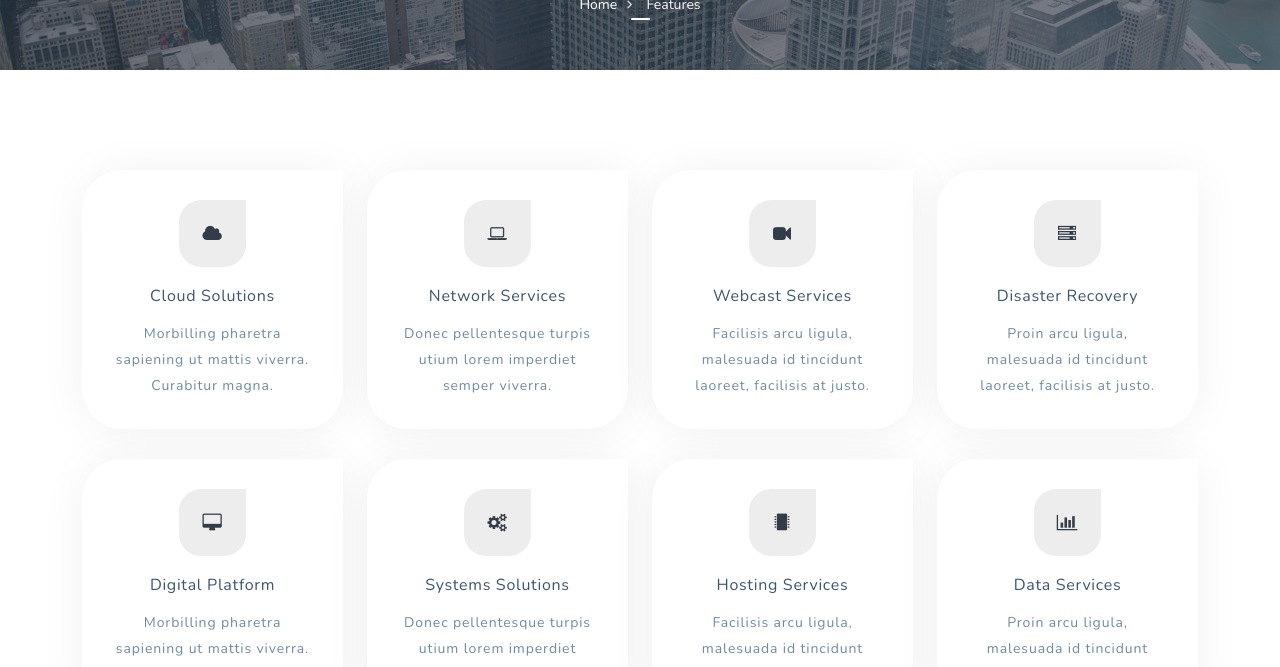
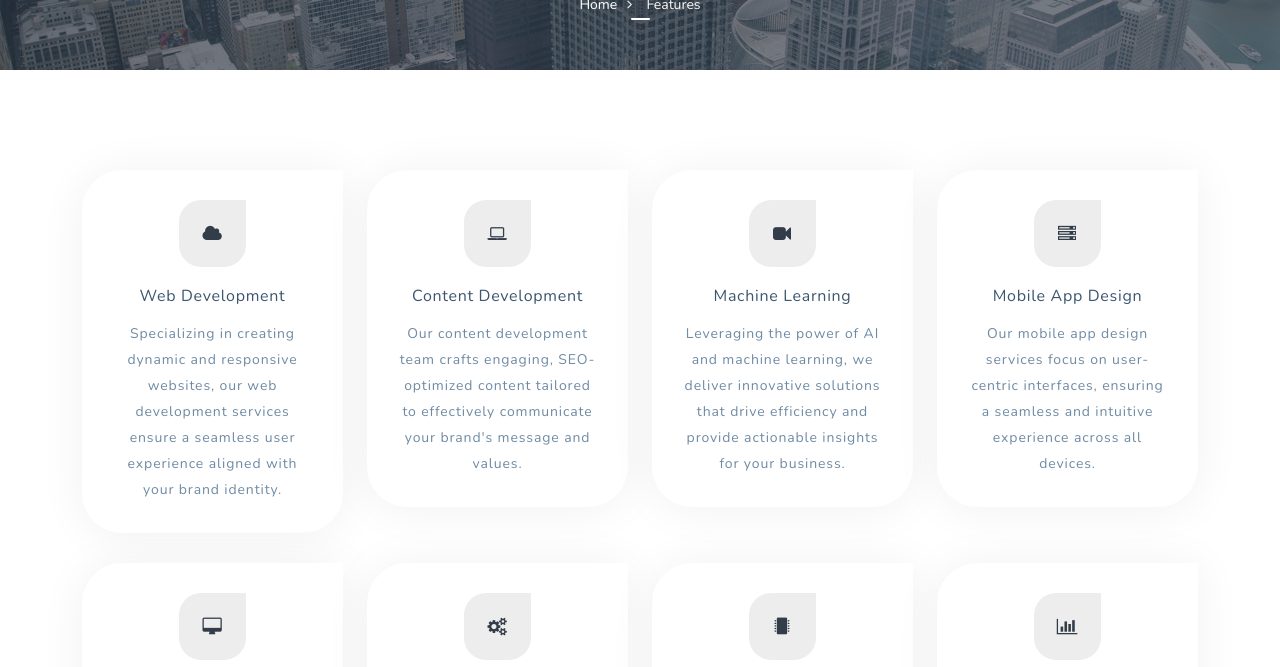
Before and after one commit to syedzainqadri/saksys, a plain HTML site: page services.html in a window 1280 px wide. Shown: the part 280-947 px from the top of the page. Drawn offline with nearby package versions, Linux system fonts and the light colour scheme.

Commit message:
Services Page Done

```diff
--- a/services.html
+++ b/services.html
@@ -117,8 +117,8 @@
 							<div class="icon">
 								<i class="fa fa-cloud"></i>
 							</div>
-							<h5 class="features-title">Cloud Solutions</h5>
-							<p>Morbilling pharetra sapiening ut mattis viverra. Curabitur magna.</p>
+							<h5 class="features-title">Web Development</h5>
+							<p> Specializing in creating dynamic and responsive websites, our web development services ensure a seamless user experience aligned with your brand identity.</p>
 						</a>
 					</div>
 					<!-- ***** Features Small Item End ***** -->
@@ -129,8 +129,8 @@
 							<div class="icon">
 								<i class="fa fa-laptop"></i>
 							</div>
-							<h5 class="features-title">Network Services</h5>
-							<p>Donec pellentesque turpis utium lorem imperdiet semper viverra.</p>
+							<h5 class="features-title">Content Development</h5>
+							<p>Our content development team crafts engaging, SEO-optimized content tailored to effectively communicate your brand's message and values.</p>
 						</a>
 					</div>
 					<!-- ***** Features Small Item End ***** -->
@@ -141,8 +141,8 @@
 							<div class="icon">
 								<i class="fa fa-video-camera"></i>
 							</div>
-							<h5 class="features-title">Webcast Services</h5>
-							<p>Facilisis arcu ligula, malesuada id tincidunt laoreet, facilisis at justo.</p>
+							<h5 class="features-title">Machine Learning</h5>
+							<p>Leveraging the power of AI and machine learning, we deliver innovative solutions that drive efficiency and provide actionable insights for your business.</p>
 						</a>
 					</div>
 					<!-- ***** Features Small Item End ***** -->
@@ -153,8 +153,8 @@
 							<div class="icon">
 								<i class="fa fa-server"></i>
 							</div>
-							<h5 class="features-title">Disaster Recovery</h5>
-							<p>Proin arcu ligula, malesuada id tincidunt laoreet, facilisis at justo.</p>
+							<h5 class="features-title">Mobile App Design</h5>
+							<p>Our mobile app design services focus on user-centric interfaces, ensuring a seamless and intuitive experience across all devices.</p>
 						</a>
 					</div>
 					<!-- ***** Features Small Item End ***** -->
@@ -165,8 +165,8 @@
 							<div class="icon">
 								<i class="fa fa-desktop"></i>
 							</div>
-							<h5 class="features-title">Digital Platform</h5>
-							<p>Morbilling pharetra sapiening ut mattis viverra. Curabitur magna.</p>
+							<h5 class="features-title">Data Analytics</h5>
+							<p>We transform data into strategic assets with our data analytics services, providing comprehensive insights to inform your business decisions.</p>
 						</a>
 					</div>
 					<!-- ***** Features Small Item End ***** -->
@@ -177,8 +177,8 @@
 							<div class="icon">
 								<i class="fa fa-cogs"></i>
 							</div>
-							<h5 class="features-title">Systems Solutions</h5>
-							<p>Donec pellentesque turpis utium lorem imperdiet semper viverra.</p>
+							<h5 class="features-title">Digital Marketing</h5>
+							<p>Our digital marketing strategies are designed to enhance your online presence, engage your audience, and drive business growth.</p>
 						</a>
 					</div>
 					<!-- ***** Features Small Item End ***** -->
@@ -189,8 +189,8 @@
 							<div class="icon">
 								<i class="fa fa-microchip"></i>
 							</div>
-							<h5 class="features-title">Hosting Services</h5>
-							<p>Facilisis arcu ligula, malesuada id tincidunt laoreet, facilisis at justo.</p>
+							<h5 class="features-title">Web Services</h5>
+							<p>We offer a range of web services including hosting, maintenance, and optimization to keep your digital presence strong and secure.</p>
 						</a>
 					</div>
 					<!-- ***** Features Small Item End ***** -->
@@ -201,8 +201,8 @@
 							<div class="icon">
 								<i class="fa fa-bar-chart-o"></i>
 							</div>
-							<h5 class="features-title">Data Services</h5>
-							<p>Proin arcu ligula, malesuada id tincidunt laoreet, facilisis at justo.</p>
+							<h5 class="features-title">Staffing Solutions</h5>
+							<p>Providing specialized staffing solutions, we connect you with top talent to meet your business needs, ensuring a perfect fit for your team.</p>
 						</a>
 					</div>
 					<!-- ***** Features Small Item End ***** -->
```
